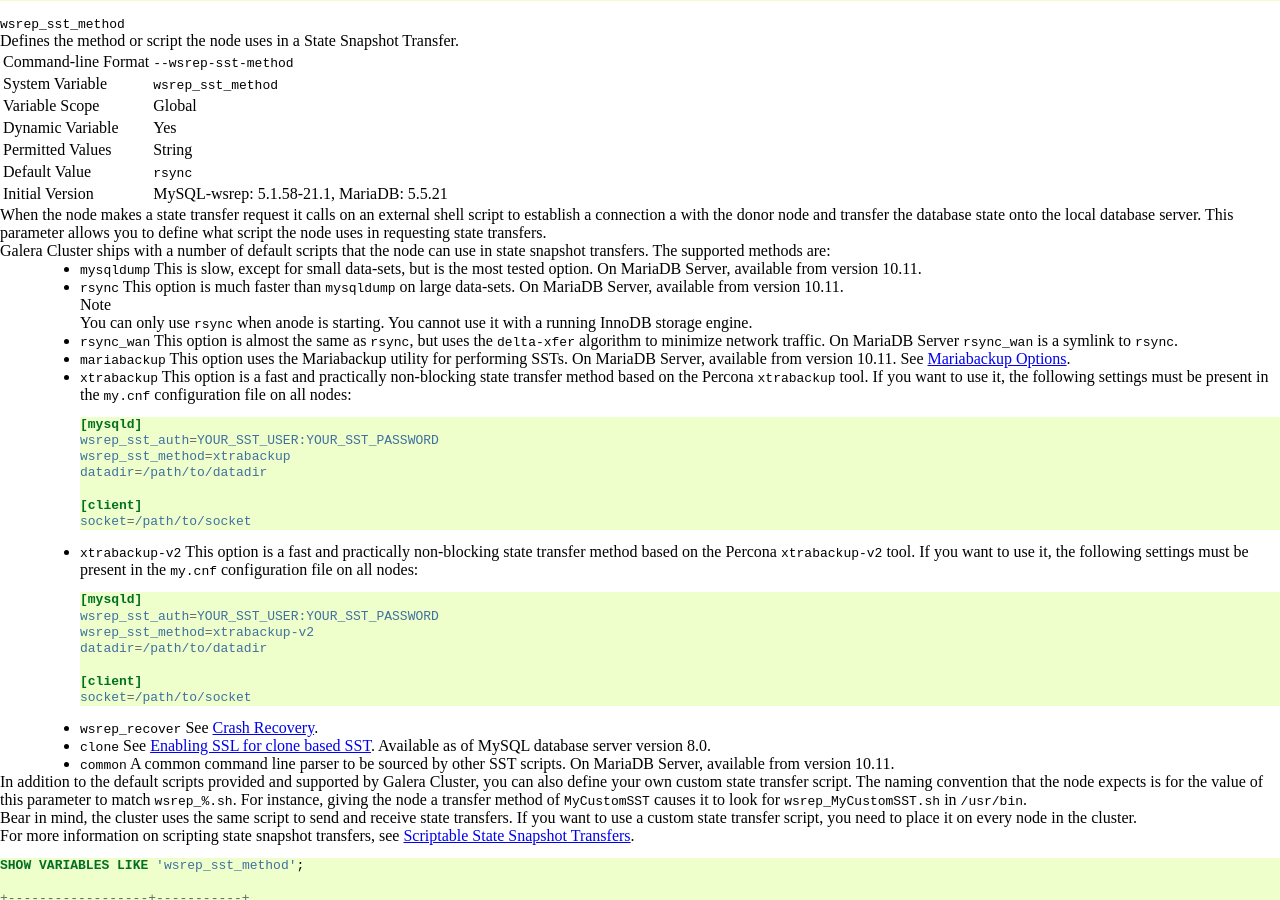
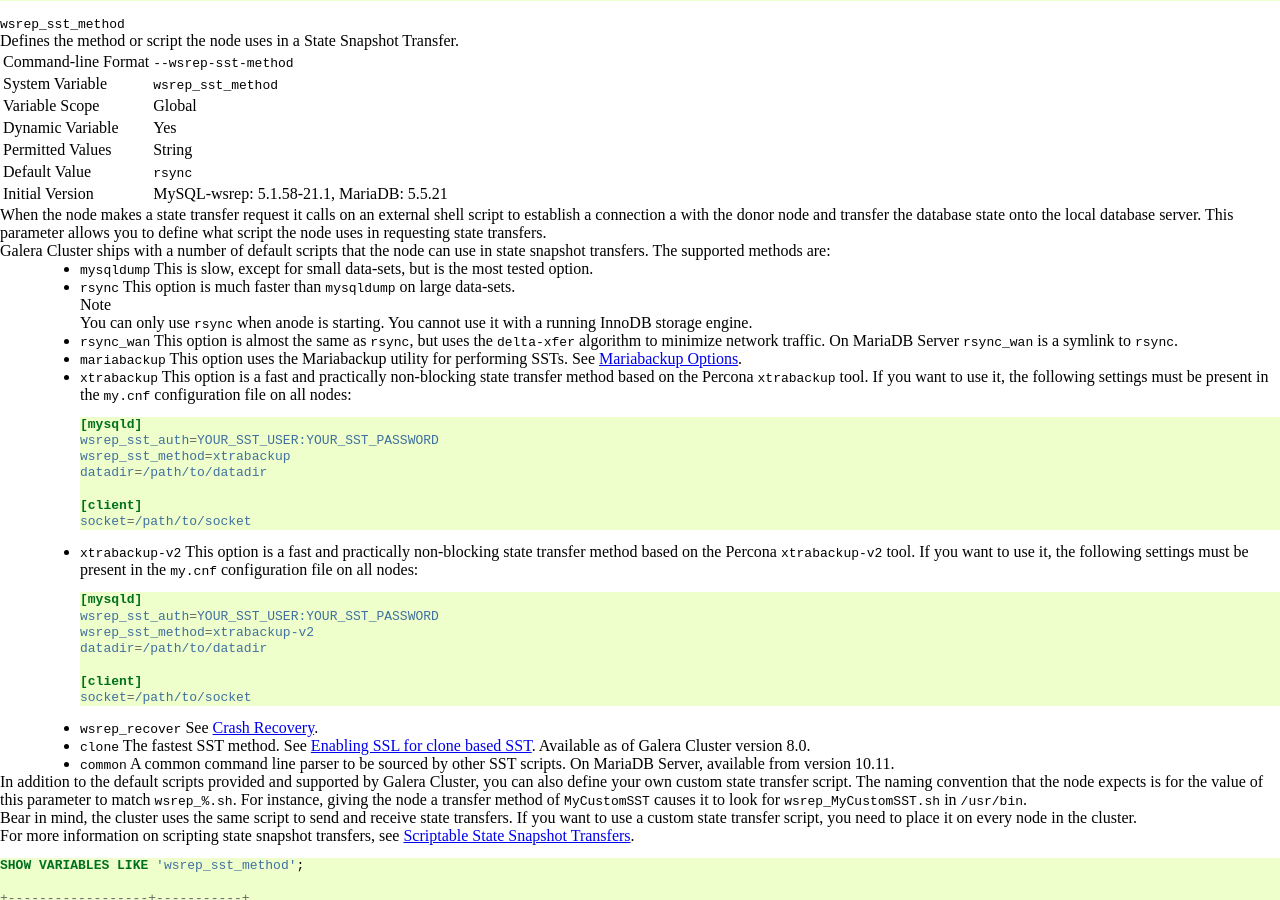
Before and after one commit to codership/documentation, a Sphinx documentation site: the page built from galeracluster/source/documentation/mysql-wsrep-options.rst, in a window 1280 px wide and 900 px high, scrolled down 22644 px. Built offline with Sphinx 7.4.7, drawn with Linux system fonts in a browser that asks for light colours; comment, search, counter and statistics services are not loaded.

Commit message:
PR change requests implemented.

```diff
--- a/galeracluster/source/documentation/mysql-wsrep-options.rst
+++ b/galeracluster/source/documentation/mysql-wsrep-options.rst
@@ -1984,15 +1984,15 @@ When the node makes a state transfer request it calls on an external shell scrip
 
 Galera Cluster ships with a number of default scripts that the node can use in state snapshot transfers. The supported methods are:
 
-- ``mysqldump`` This is slow, except for small data-sets, but is the most tested option. On MariaDB Server, available from version 10.11.
-
-- ``rsync`` This option is much faster than ``mysqldump`` on large data-sets. On MariaDB Server, available from version 10.11.
+- ``mysqldump`` This is slow, except for small data-sets, but is the most tested option.
+
+- ``rsync`` This option is much faster than ``mysqldump`` on large data-sets.
 
   .. note:: You can only use ``rsync`` when anode is starting. You cannot use it with a running InnoDB storage engine.
 
 - ``rsync_wan`` This option is almost the same as ``rsync``, but uses the ``delta-xfer`` algorithm to minimize network traffic. On MariaDB Server ``rsync_wan`` is a symlink to ``rsync``.
 
-- ``mariabackup`` This option uses the Mariabackup utility for performing SSTs. On MariaDB Server, available from version 10.11. See :doc:`mariabackup-options`.
+- ``mariabackup`` This option uses the Mariabackup utility for performing SSTs. See :doc:`mariabackup-options`.
 
 - ``xtrabackup`` This option is a fast and practically non-blocking state transfer method based on the Percona ``xtrabackup`` tool. If you want to use it, the following settings must be present in the ``my.cnf`` configuration file on all nodes:
 
@@ -2020,7 +2020,7 @@ Galera Cluster ships with a number of default scripts that the node can use in s
 
 - ``wsrep_recover`` See :ref:`Crash Recovery <crash-recovery>`.
 
-- ``clone`` See :ref:`Enabling SSL for clone based SST <ssl-clone>`. Available as of MySQL database server version 8.0.
+- ``clone`` The fastest SST method. See :ref:`Enabling SSL for clone based SST <ssl-clone>`. Available as of Galera Cluster version 8.0.
 
 - ``common`` A common command line parser to be sourced by other SST scripts. On MariaDB Server, available from version 10.11.
 
```
